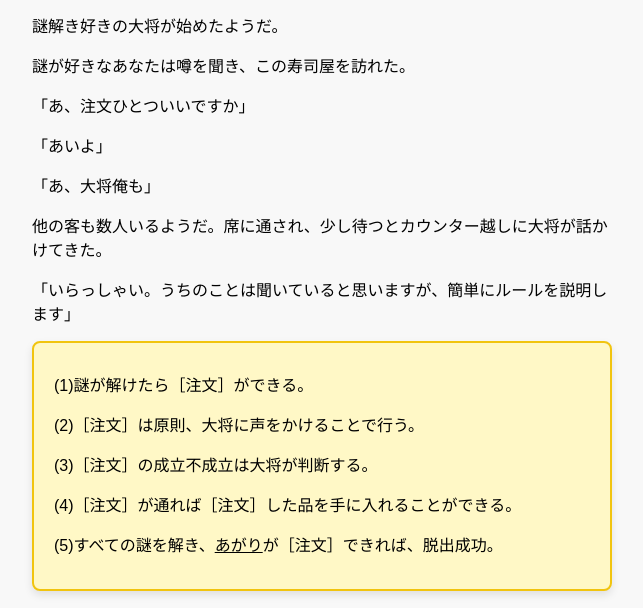
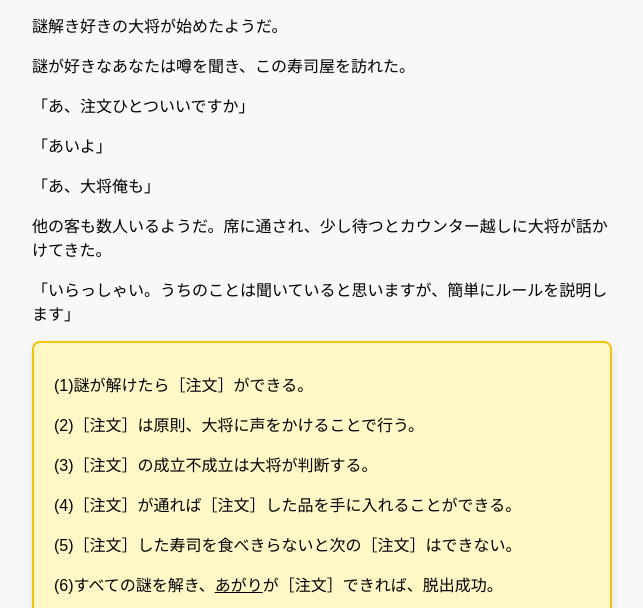
Before and after one commit to nano-k/sushi, a plain HTML site: page q1.html in a window 1280 px wide. Shown: the part 120-728 px from the top of the page, without its empty margins (318-961 px from the left). Drawn offline with nearby package versions, Linux system fonts and the light colour scheme.

Commit message:
Update q1.html

```diff
--- a/q1.html
+++ b/q1.html
@@ -27,7 +27,8 @@
   <p>(2)［注文］は原則、大将に声をかけることで行う。</p>
   <p>(3)［注文］の成立不成立は大将が判断する。</p>
   <p>(4)［注文］が通れば［注文］した品を手に入れることができる。</p>
-  <p>(5)すべての謎を解き、<u>あがり</u>が［注文］できれば、脱出成功。</p>
+  <p>(5)［注文］した寿司を食べきらないと次の［注文］はできない。</p>
+  <p>(6)すべての謎を解き、<u>あがり</u>が［注文］できれば、脱出成功。</p>
 
 </div>
 <p class="left-text">「それでは１貫目の謎です。最初は優しい問題だから、かまえず解いてみてください」</p>
```
